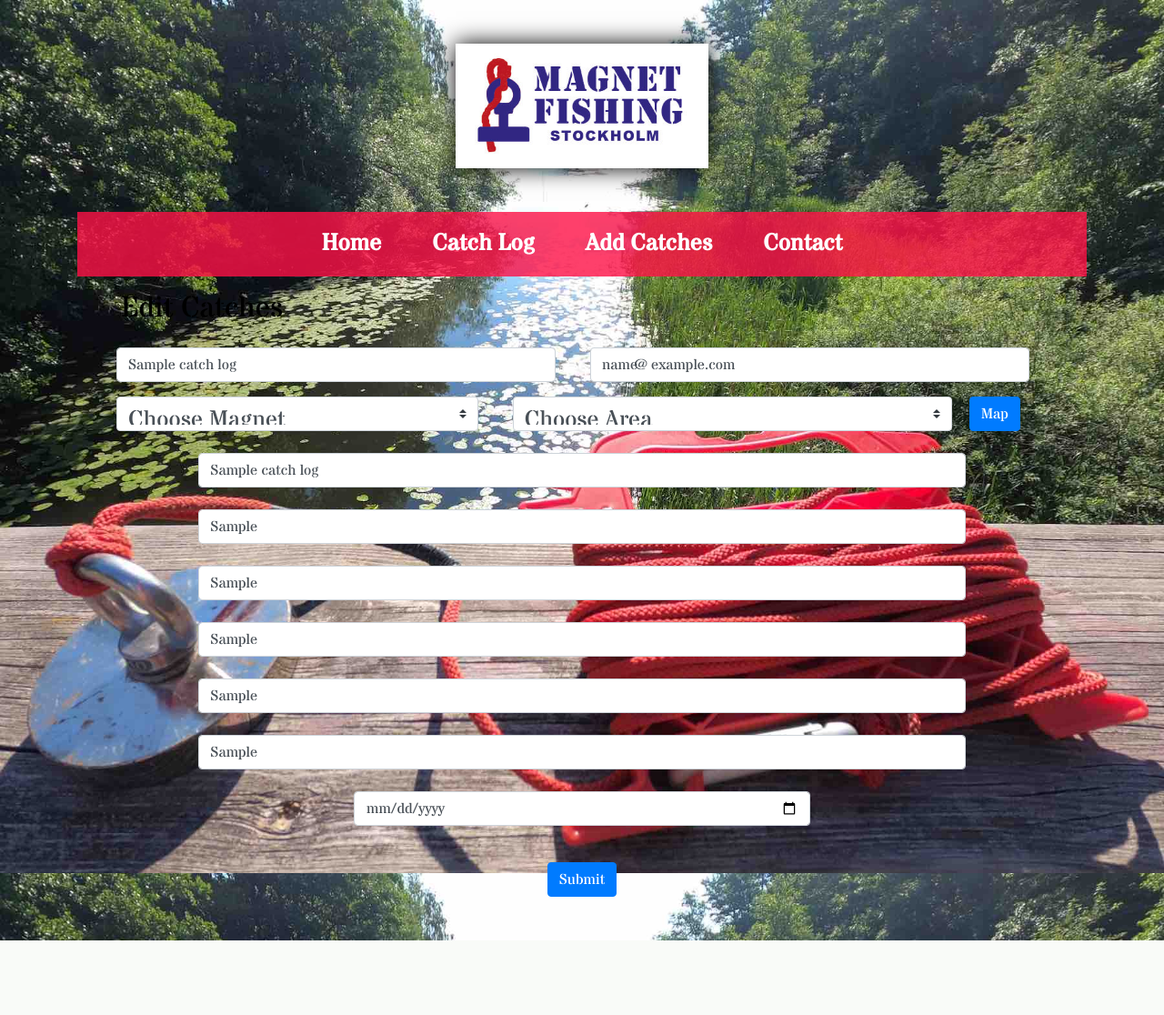
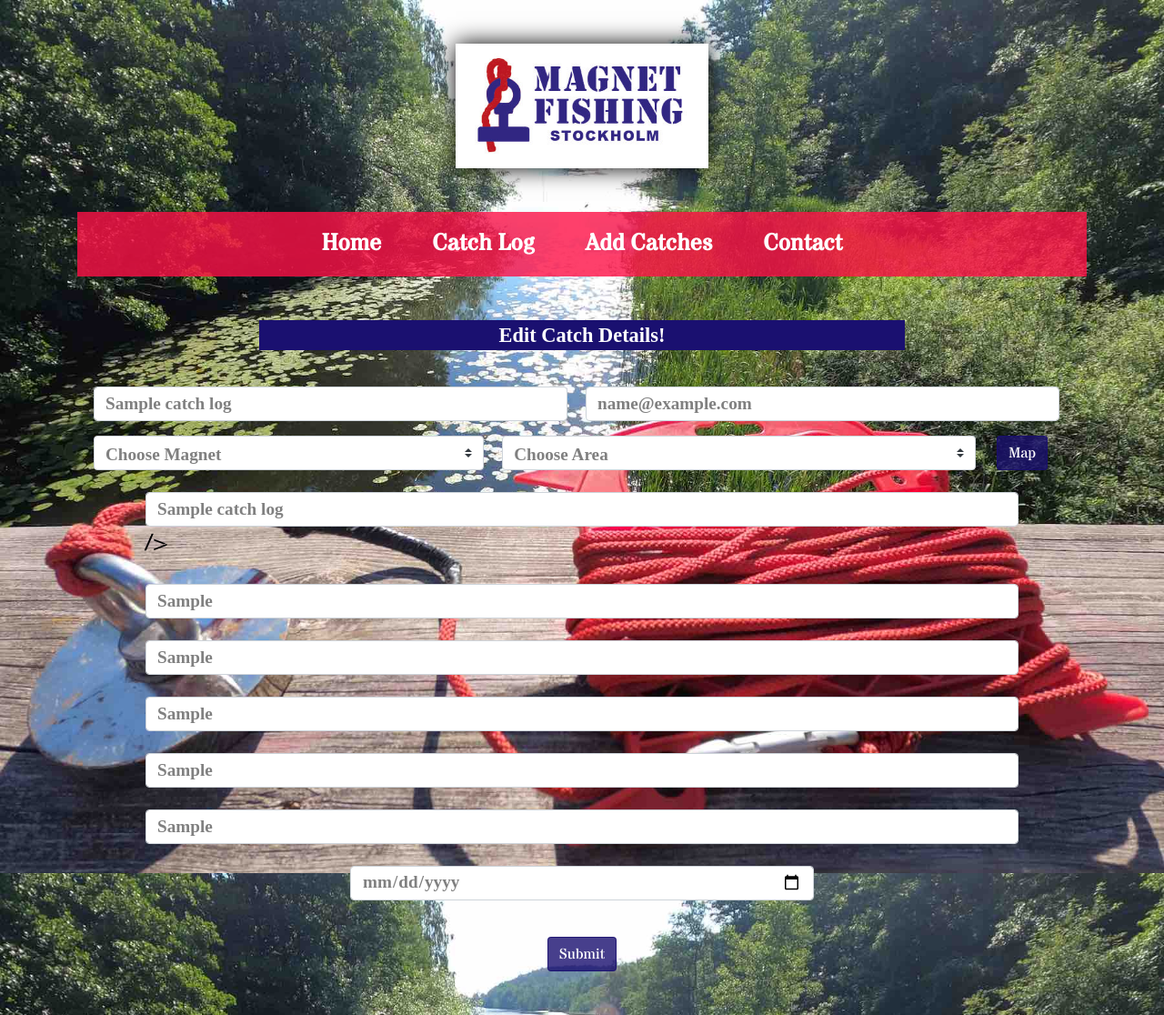
Before and after one commit to Bealby/magnet-fishing, a Flask app: template templates/edit_catch_log.html in a window 1280 px wide. Shown: the whole page at 91% size. Before the commit the page ends 1034 px from the top, so only its background shows below. Run offline with Flask 2, Linux system fonts and the light colour scheme; the template is opened without the code that fills it: most values are stand-ins (such as "Sample title", 1, 10 or a date in 2020); some libraries are stand-ins or nearby versions.

Commit message:
Updated edit_catch_log.html to mirrir catch_log.html

```diff
--- a/templates/catch_log.html
+++ b/templates/catch_log.html
@@ -36,7 +36,7 @@
 
                         <p class="catch-log-align"><u>MAGNET</u></p>
                         <ul class="catch-log-align">
-                            <li>{{catch_log.email}}</li>
+                            <li>{{catch_log.magnet}}</li>
                         </ul>
                     </div>
 
--- a/templates/edit_catch_log.html
+++ b/templates/edit_catch_log.html
@@ -1,19 +1,28 @@
-{% extends 'base.html' %}
-{% block content %}
+{% extends 'base.html' %} {% block content %}
 
-<div class="container mt-3 pl-5 pr-5">
-<h2>Edit Catches</h2>
-<form action="{{ url_for('update_catch_log', catch_log_id=catch_log._id) }}" method="POST">
-  <div class="form-row">
-    <div class="form-row col-6 mt-3 pr-4">
-      <input type="text" class="form-control form-labels" id="name" name="name" placeholder="Name" value="{{catch_log.name}}">
+<div class="container pt-5">
+
+    <div class="row">
+        <div class="col-8 offset-2 text-center form-header">
+            <p>Edit Catch Details!</p>
         </div>
-    <div class="form-row col-6 mt-3 pl-4">
-      <input type="email" class="form-control form-labels" id="email" name="email" placeholder="Email" value="{{catch_log.email}}">
     </div>
 
-    <div class="form-row col-5 mt-3 pr-4">
-        <select class="custom-select form-labels" id="magnet" name="magnet">
+    <form action="{{ url_for('update_catch_log', catch_log_id=catch_log._id) }}" method="POST">
+        <!--First Row-->
+        <div class="row pl-2 pt-4">
+            <div class="form-row col-md-6 col-sm-12 mt-3">
+                <input type="text" class="form-control form-fields" id="name" name="name" placeholder="Name" value="{{catch_log.name}}" />
+            </div>
+            <div class="form-row col-md-6 col-sm-12 mt-3">
+                <input type="email" class="form-control form-fields" id="email" name="email" placeholder="Email" value="{{catch_log.email}}" />
+            </div>
+        </div>
+
+        <!--Second Row-->
+        <div class="row pl-2">
+            <div class="form-row col-md-5 col-sm-12 mt-3">
+                <select class="custom-select form-fields" id="magnet" name="magnet">
 <option selected disabled value="">Choose Magnet</option>
         {% for magnet in magnet %}
             {% if magnet.magnet == catch_log.magnet%}
@@ -23,11 +32,10 @@
            {% endif %}
         {% endfor %}
                 </select>
-
             </div>
 
-    <div class="form-row col-6 mt-3 pl-4">
-      <select class="custom-select form-labels" id="area_name" name="area_name">
+            <div class="form-row col-md-6 col-sm-12 mt-3">
+                <select class="custom-select form-fields" id="area_name" name="area_name">
                     <option selected disabled value="">Choose Area</option>
         {% for area in area %}
             {% if area.area_name == catch_log.area_name%}
@@ -38,10 +46,9 @@
         {% endfor %}
                 </select>
             </div>
-
-<div class="form-row col-1 mt-3 pl-4">
+            <div class="form-row col-md-1 mt-3">
                 <!-- Button trigger modal -->
-<button type="button" class="btn btn-primary" data-toggle="modal" data-target="#exampleModalCenter">
+                <button type="button" class="btn btn-primary default-button mx-auto" data-toggle="modal" data-target="#exampleModalCenter">
                     Map
                 </button>
 
@@ -65,39 +72,39 @@
                     </div>
                 </div>
             </div>
-
-
-    <div class="form-row col-10 offset-1 mx-auto mt-4">
-      <input type="text" class="form-control form-labels" id="location_name" name="location_name" placeholder="Location" value="{{catch_log.location_name}}">
         </div>
 
-<div class="form-row col-10 offset-1 mx-auto mt-4">
-      <input type="text" class="form-control form-labels" id="catch_1" name="catch_1" placeholder="Catches" value="{{catch_log.catch_1}}">
+        <!--Last Rows-->
+        <div class="form-row col-11 offset-0.5 mx-auto mt-4">
+            <input type="text" class="form-control form-fields" id="location_name" name="location_name" placeholder="Location" value="{{catch_log.location_name}}"> />
         </div>
 
-      <div class="form-row col-10 offset-1 mx-auto mt-4">
-      <input type="text" class="form-control form-labels" id="catch_2" name="catch_2"placeholder="Catches" value="{{catch_log.catch_2}}">
+        <div class="form-row col-11 offset-0.5 mx-auto mt-4">
+            <input type="text" class="form-control form-fields" id="catch_1" name="catch_1" placeholder="Catches" value="{{catch_log.catch_1}}" />
         </div>
 
-      <div class="form-row col-10 offset-1 mx-auto mt-4">
-      <input type="text" class="form-control form-labels" id="catch_3" name="catch_3"placeholder="Catches" value="{{catch_log.catch_3}}">
+        <div class="form-row col-11 offset-0.5 mx-auto mt-4">
+            <input type="text" class="form-control form-fields" id="catch_2" name="catch_2" placeholder="Catches" value="{{catch_log.catch_2}}"/>
         </div>
 
-      <div class="form-row col-10 offset-1 mx-auto mt-4">
-      <input type="text" class="form-control form-labels" id="catch_4" name="catch_4"placeholder="Catches" value="{{catch_log.catch_4}}">
+        <div class="form-row col-11 offset-0.5 mx-auto mt-4">
+            <input type="text" class="form-control form-fields" id="catch_3" name="catch_3" placeholder="Catches" value="{{catch_log.catch_3}}" />
         </div>
 
-      <div class="form-row col-10 offset-1 mx-auto mt-4">
-      <input type="text" class="form-control form-labels" id="catch_5" name="catch_5" placeholder="Catches" value="{{catch_log.catch_5}}">
+        <div class="form-row col-11 offset-0.5 mx-auto mt-4">
+            <input type="text" class="form-control form-fields" id="catch_4" name="catch_4" placeholder="Catches" value="{{catch_log.catch_4}}" />
         </div>
 
+        <div class="form-row col-11 offset-0.5 mx-auto mt-4">
+            <input type="text" class="form-control form-fields" id="catch_5" name="catch_5" placeholder="Catches" value="{{catch_log.catch_5}}" />
+        </div>
 
-     <div class="form-row col-6 offset-3 mx-auto mt-4">
-      <input type="date" class="form-control form-labels" id="catch_date" name="catch_date" placeholder="Date" value="{{catch_log.catch_date}}">
+        <div class="form-row col-md-6 offset-md-3 col-10 offset-1 mx-auto mt-4">
+            <input type="date" class="form-control form-fields" id="catch_date" name="catch_date" placeholder="Date" value="{{catch_log.catch_date}}"/>
         </div>
-  </div>
-    <div class="form-row col-4 offset-4 mx-auto mt-3">
-        <button type="submit" name="action" class="btn btn-primary center mt-4 mx-auto">Submit</button>
+
+        <div class="form-row col-md-4 offset-md-4 mx-auto mt-3">
+            <button type="submit" name="action" class="btn btn-primary center mt-4 mx-auto default-button">Submit</button>
         </div>
     </form>
 </div>
```
Also changed, not shown: edit.html (added, +105 -0 lines). Lines whose indentation alone changed are shown as unchanged.
